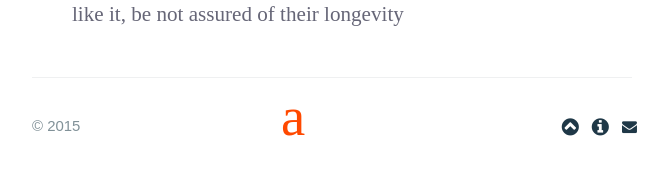
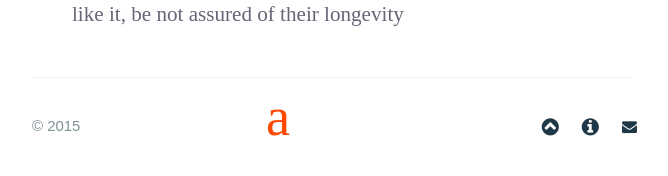
Before and after one commit to arcions/arcions.github.io, a Jekyll site: the page built from about/index.html, in a window 1280 px wide. Shown: the part 980-1156 px from the top of the page, without its empty margins (308-976 px from the left). Built offline with Jekyll 4.4.1, drawn with Linux system fonts in a browser that asks for light colours; nearby versions of some CDN libraries; some web fonts are replaced; Markdown is read by kramdown in place of the engine named in the settings.

Commit message:
Update main.css

```diff
--- a/stylesheets/main.css
+++ b/stylesheets/main.css
@@ -528,7 +528,7 @@ nav a {
     background: #fff;
     text-align: center;
     line-height: 25px;
-    margin-left: 3px;
+    margin-left: 13px;
     position: relative;
 }
 
```
